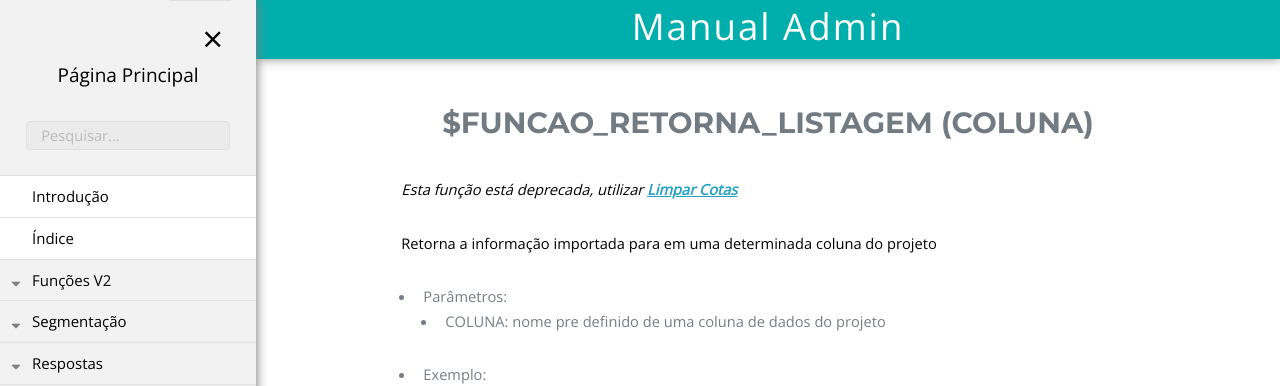
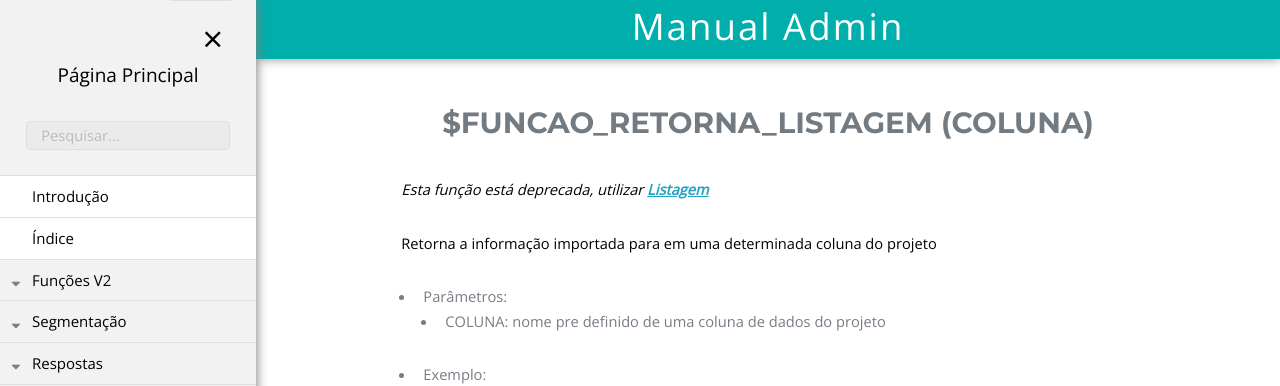
Before and after one commit to rogerio-figueiredo-hsr/hsrtechonline.github.io, a Jekyll site: the page built from _posts/2018-06-14-ler-dadas-listagem.md, in a window 1280 px wide. Shown: the top 386 px of the page. Built offline with Jekyll 4.4.1, drawn with Linux system fonts in a browser that asks for light colours.

Commit message:
Update 2018-06-14-ler-dadas-listagem.md

```diff
--- a/_posts/2018-06-14-ler-dadas-listagem.md
+++ b/_posts/2018-06-14-ler-dadas-listagem.md
@@ -6,7 +6,7 @@
 pasta: "funcoes"
 ---
 # $FUNCAO_RETORNA_LISTAGEM (COLUNA)
-*Esta função está deprecada, utilizar **<a href="/fastQuestAdmin/funcoesv2/obterCampoListagem">Limpar Cotas</a>***
+*Esta função está deprecada, utilizar **<a href="/fastQuestAdmin/funcoesv2/obterCampoListagem">Listagem</a>***
 
 Retorna a informação importada para em uma determinada coluna do projeto
 - Parâmetros:
```
